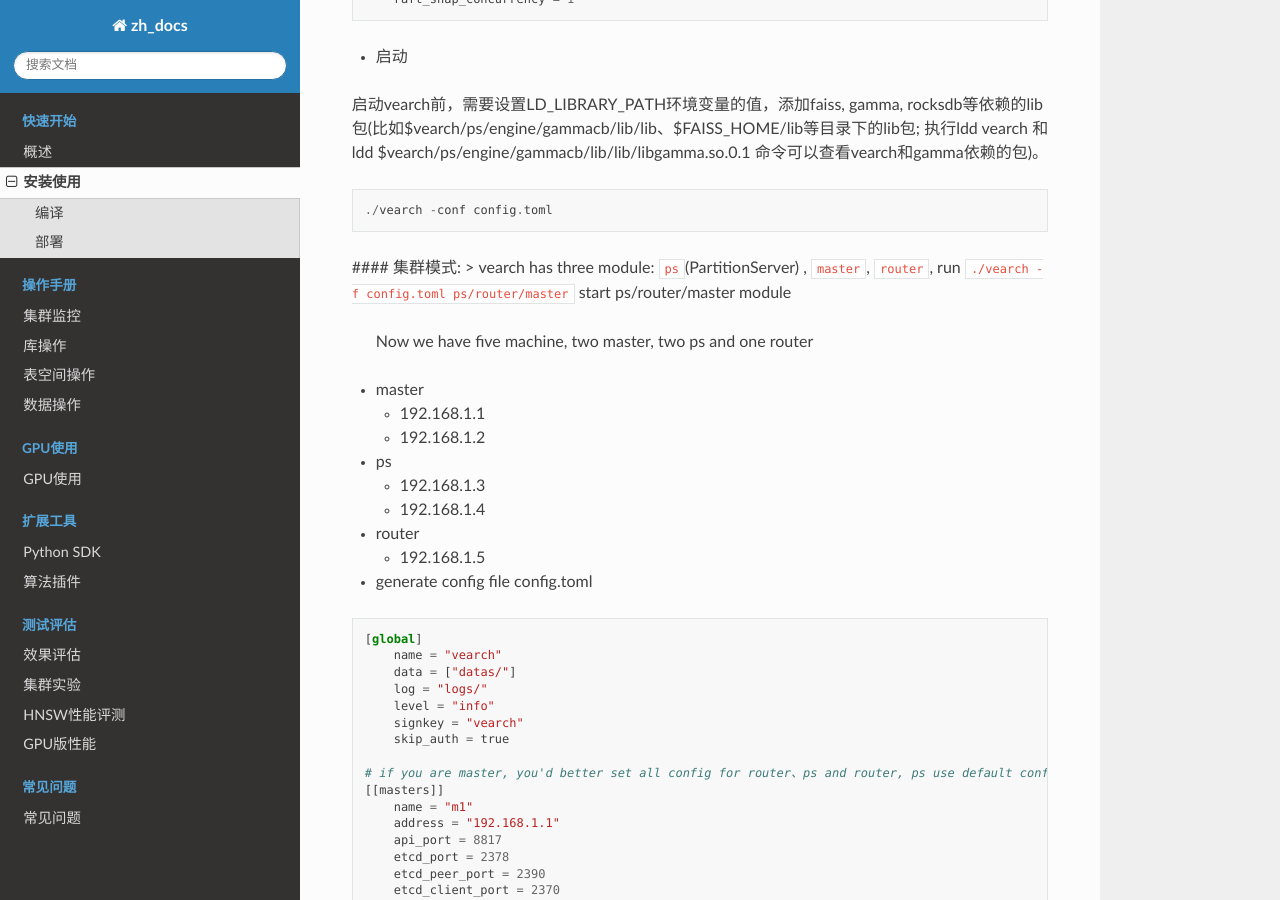
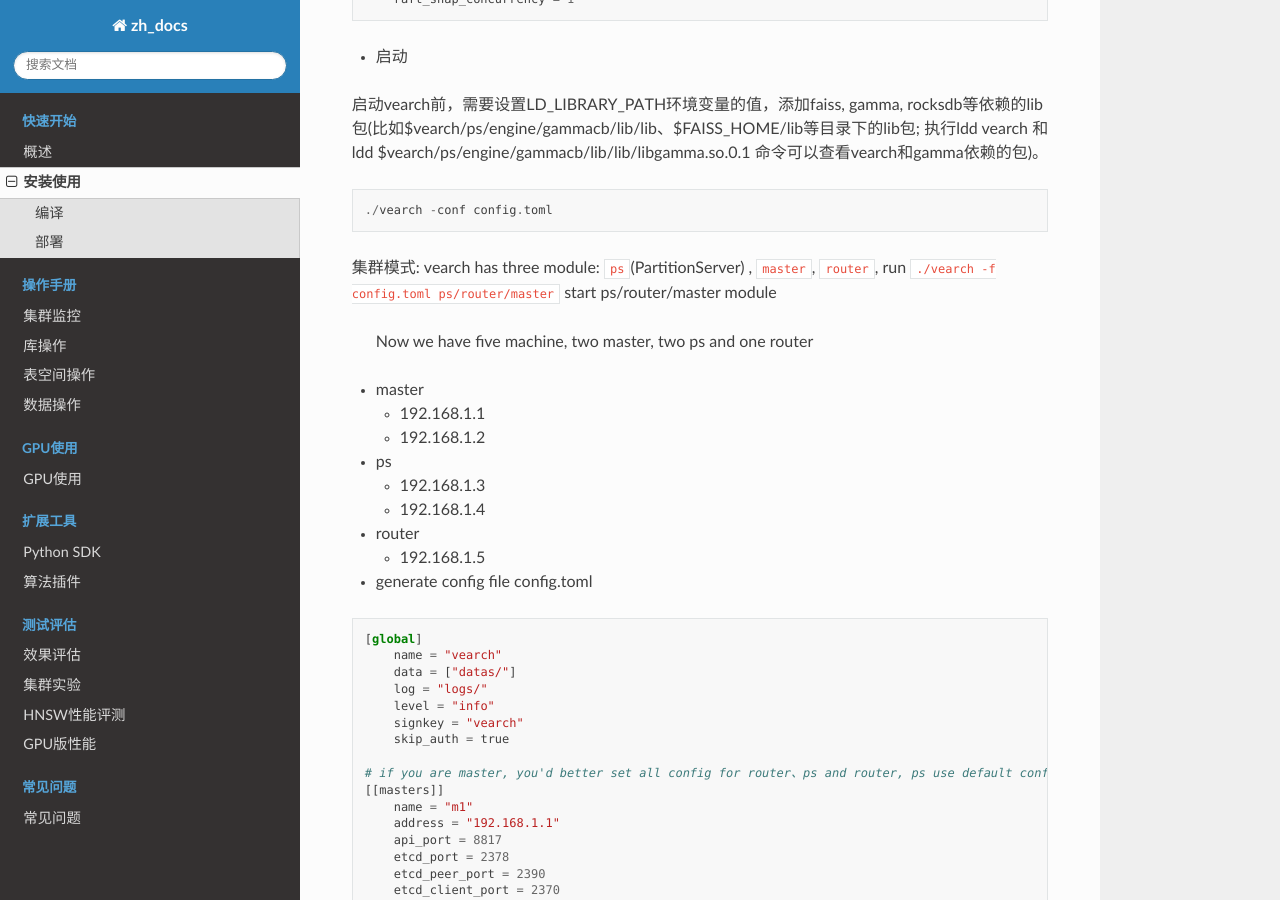
Before and after one commit to nizyun/vs_cn, a Sphinx documentation site: the page built from docs/source/quick-start-guide.rst, in a window 1280 px wide and 900 px high, scrolled down 2023 px. Built offline with Sphinx 7.4.7 and the Read the Docs theme 2.0.0, drawn with Linux system fonts in a browser that asks for light colours; pages that are not in the unit, such as notebooks, are missing from menus; part of the change alters nothing that is shown.

```diff
--- a/docs/source/quick-start-guide.rst
+++ b/docs/source/quick-start-guide.rst
@@ -108,7 +108,8 @@
 
 
 
-#### 集群模式: > vearch has three module:
+集群模式:
+vearch has three module:
 ``ps``\ (PartitionServer) , ``master``, ``router``, run
 ``./vearch -f config.toml ps/router/master`` start ps/router/master module
 
```
